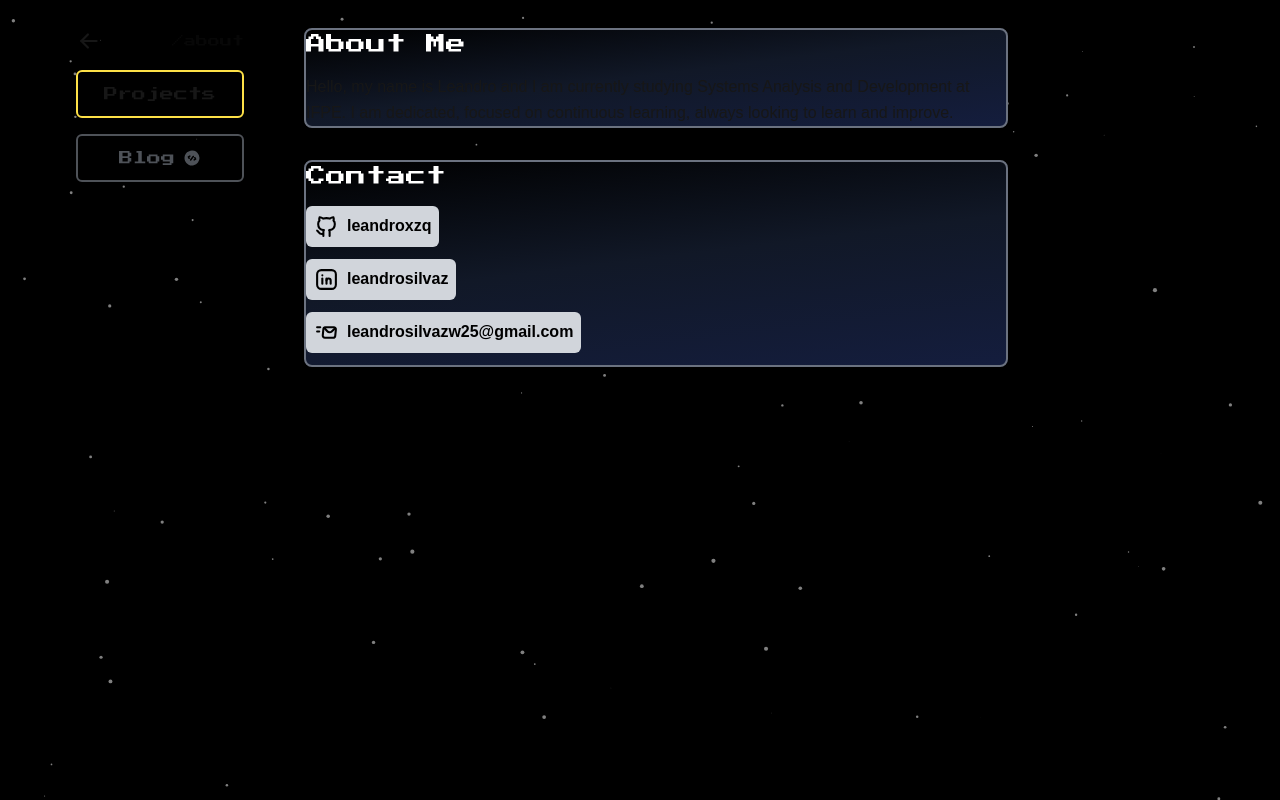
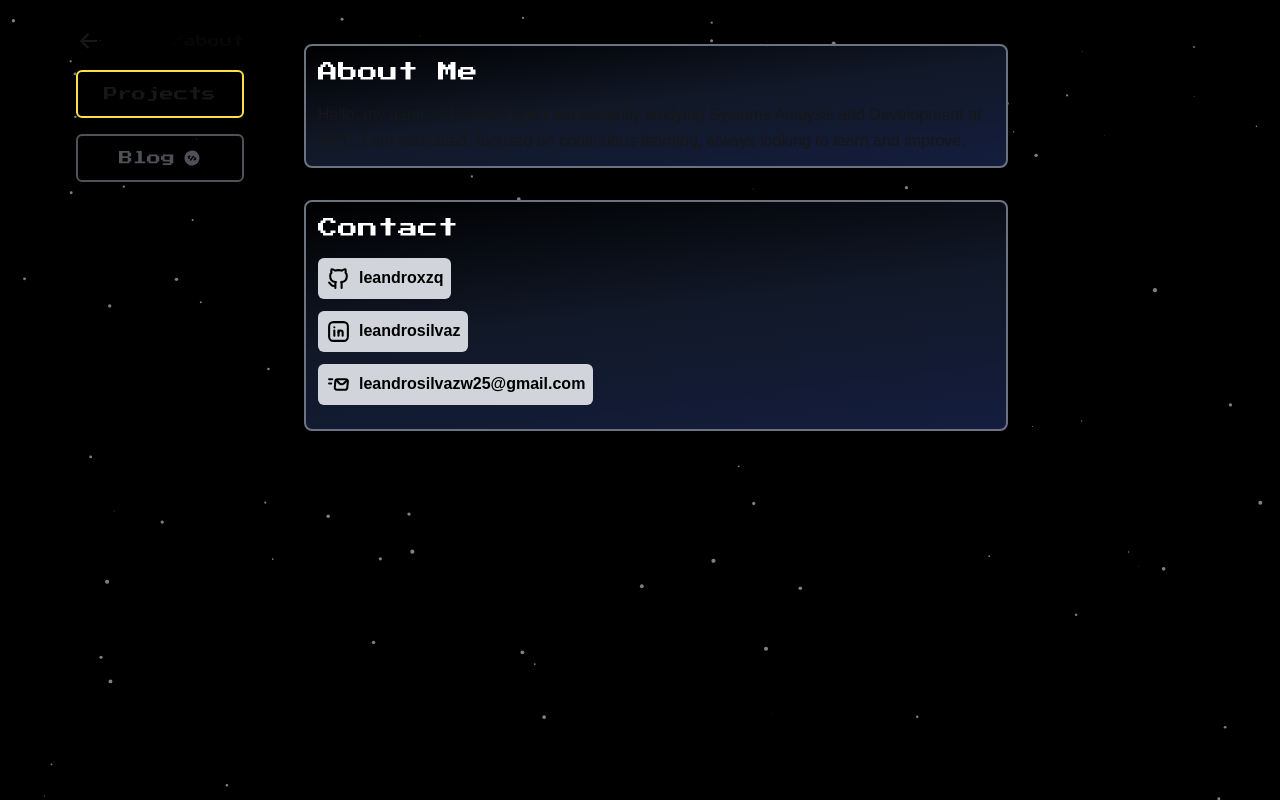
Before and after one commit to leandroxzq/leandroxzq.github.io, a Next.js app: page /about in a window 1280 px wide. Built offline with nearby package versions, Linux system fonts and the light colour scheme.

Commit message:
fix /about

```diff
--- a/src/app/about/page.tsx
+++ b/src/app/about/page.tsx
@@ -36,17 +36,19 @@ export default function About() {
   return (
     <Page>
       <ContainerMotion>
+        <div className="p-3">
           <h3 className={`text-xl font-bold text-white mb-4 ${pressStart2P.className}`}>
             {content.about.title}
           </h3>
           <p className="leading-relaxed">{content.about.description}</p>
+        </div>
       </ContainerMotion>
 
       <ContainerMotion delay={0.3}>
+        <div className="p-3">
           <h3 className={`text-xl font-bold text-white mb-4 ${pressStart2P.className}`}>
             {content.about.contact}
           </h3>
-
           {Links.map((link, index) =>
             link.href ? (
               <a
@@ -65,11 +67,11 @@ export default function About() {
                 className="flex w-fit p-2 gap-2 font-semibold rounded-md text-black bg-gray-300 hover:text-blue-600 transition-colors mb-3"
               >
                 {link.icon}
-
                 <span>{link.span}</span>
               </div>
             ),
           )}
+        </div>
       </ContainerMotion>
     </Page>
   )
--- a/src/components/Page.tsx
+++ b/src/components/Page.tsx
@@ -5,17 +5,17 @@ import Nav from '@/components/Nav'
 
 export default function Page({ children }) {
   const pathname = usePathname()
-  const [isAbout, setIsAbout] = useState(false)
+  const [isProjects, setIsProjects] = useState(false)
 
   useEffect(() => {
-    setIsAbout(pathname === '/about')
+    setIsProjects(pathname !== '/projects')
   }, [pathname])
 
   return (
     <main className="flex flex-col lg:items-start items-center lg:flex-row gap-4 md:pt-7 pt-3 min-h-dvh">
       <Nav showBackButton excludeCurrentLink showPathname></Nav>
       <div
-        className={`w-full max-w-3xl sm:px-6 lg:px-8 sm:w-10/12 space-y-8 md:max-h-[95dvh] max-h-[90dvh] rounded-md ${isAbout ? 'overflow-hidden' : ' custom-scroll overflow-auto'}`}
+        className={`w-full max-w-3xl sm:px-6 lg:px-8 sm:w-10/12 space-y-8 md:max-h-[95dvh] max-h-[90dvh] rounded-md ${isProjects ? 'overflow-hidden p-4' : ' custom-scroll overflow-auto'}`}
       >
         {children}
       </div>
```
Lines whose indentation alone changed are shown as unchanged.
